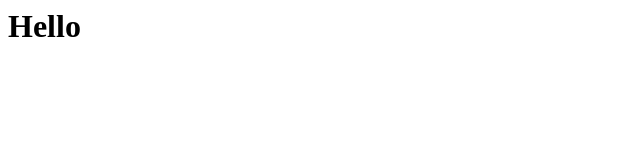
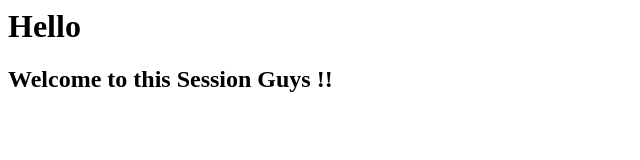
Before and after one commit to KhushilMistry/git-IEEE, a plain HTML site: page index.html in a window 1280 px wide. Shown: the whole page, without its empty margins (0-640 px from the left). Drawn offline with Linux system fonts and the light colour scheme.

Commit message:
Second Commit

```diff
--- a/index.html
+++ b/index.html
@@ -2,5 +2,6 @@
 <title>Git IEEE Starter</title>
 <body>
 <h1>Hello</h1>
+<h2>Welcome to this Session Guys !!</h2>
 </body>
 </html>
```
